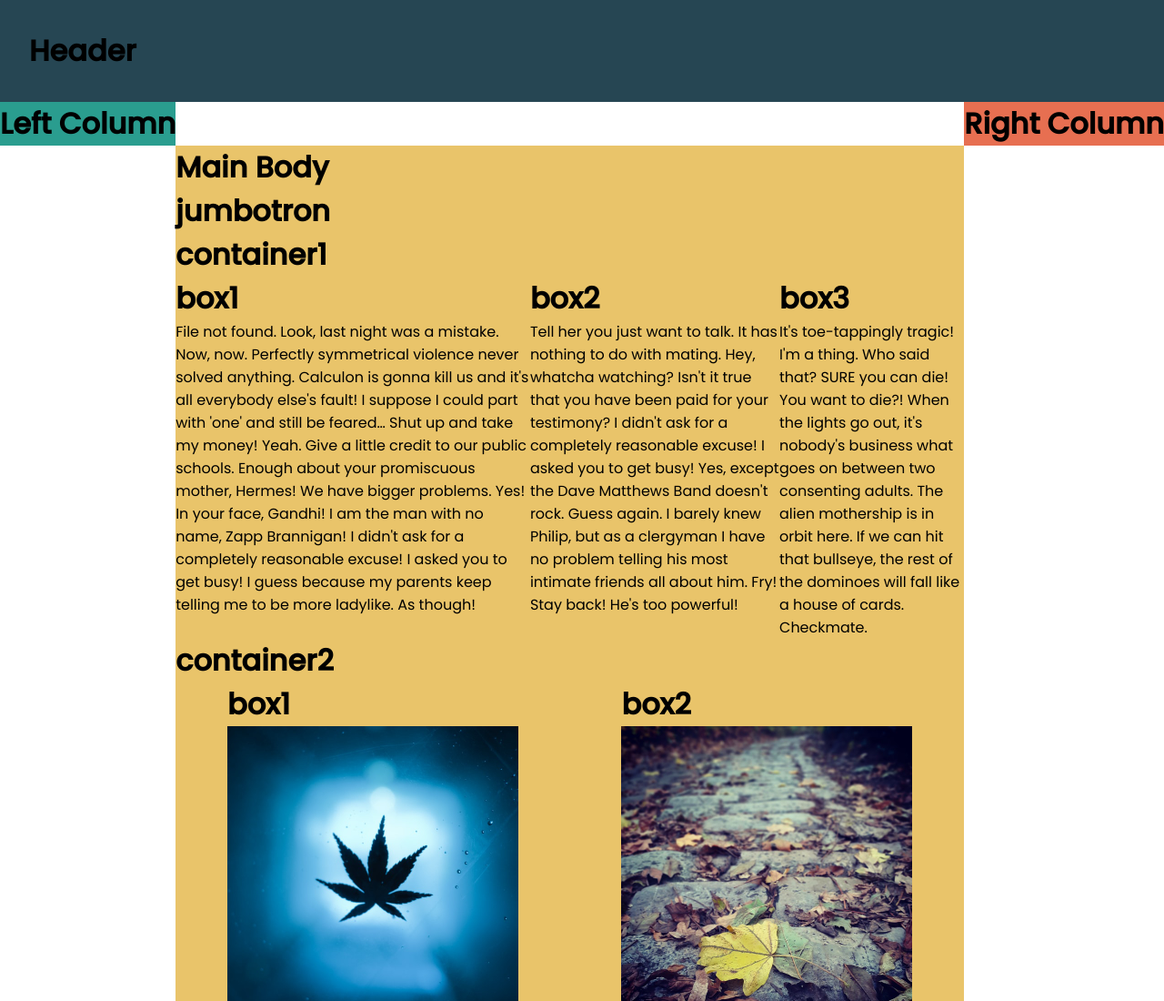
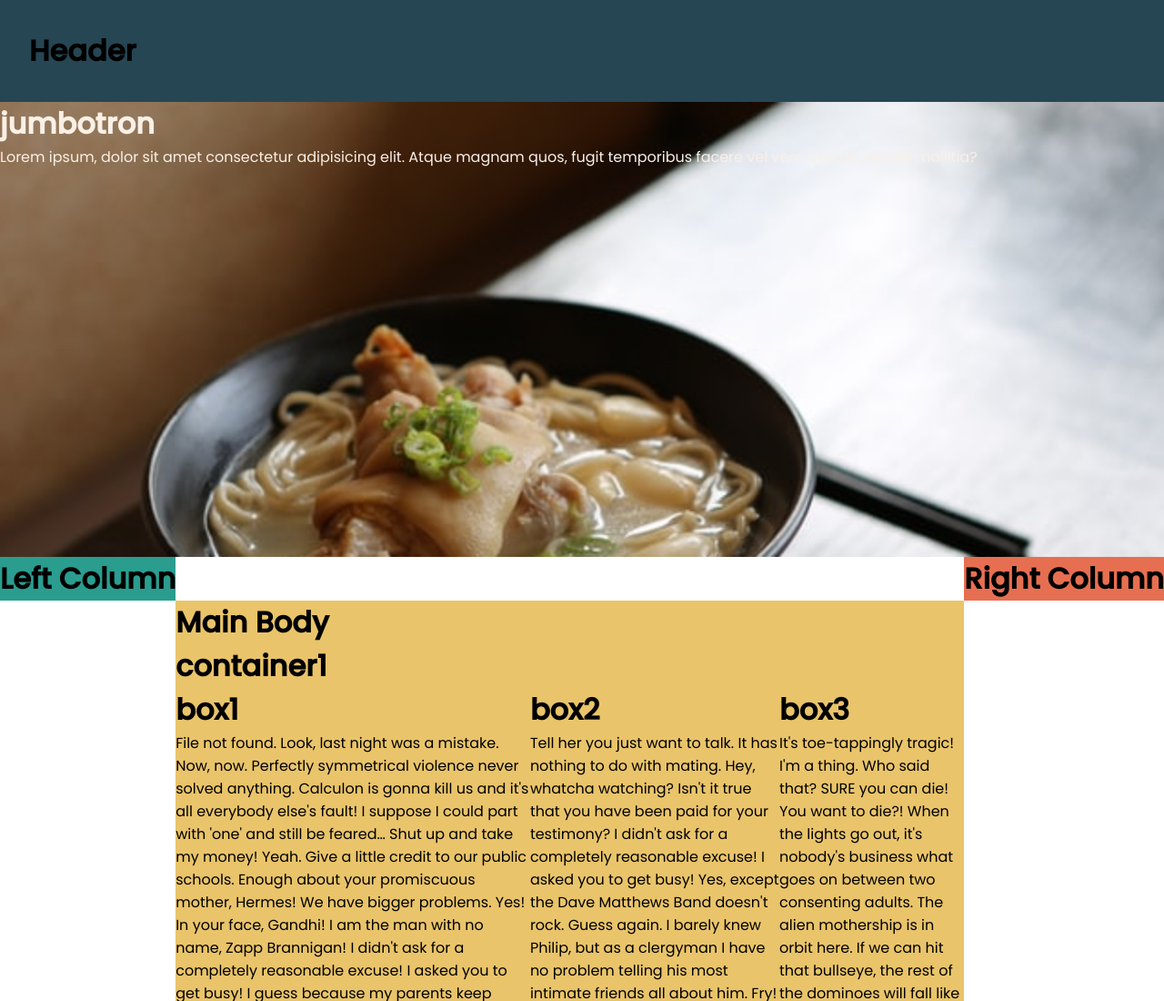
Before and after one commit to jsobryan/flexboxexamples, a plain HTML site: page index.html in a window 1280 px wide. Shown: the top 1100 px of the page at 91% size. Drawn offline with Linux system fonts and the light colour scheme.

Commit message:
image/text
added jumbotron image and text

```diff
--- a/css/styles.css
+++ b/css/styles.css
@@ -22,6 +22,14 @@ main .header {
     grid-column: 1/4;
     /* size of the column.  In this case, taking the entire width */
     background-color: #264653;
+}
+
+main .jumbo {
+    background: url('../img/noodles.jpg');
+    grid-column: 1/4;
+    height: 500px;
+    background-size: cover;
+    color: linen;
 }
 
 main .left {
--- a/index.html
+++ b/index.html
@@ -14,6 +14,10 @@
         <div class="header">
             <h1>Header</h1>
         </div>
+        <div class="jumbo">
+            <h1>jumbotron</h1>
+            <p>Lorem ipsum, dolor sit amet consectetur adipisicing elit. Atque magnam quos, fugit temporibus facere vel vero quo ab debitis mollitia?</p>
+        </div>
         <div class="left">
             <h1>Left Column</h1>
         </div>
@@ -23,9 +27,6 @@
         </div>
         <div class="mainbody">
             <h1>Main Body</h1>
-            <div class="jumbo">
-                <h1>jumbotron</h1>
-            </div>
             <h1>container1</h1>
             <div class="container container1">
                 <!-- defining multiple classes here.  Everything within this div follows the rules for the 'container' class.  Rules set in the 'container1' class will only apply to this div. -->
```
Also changed, not shown: img/._makoto-tsuka-IZladQL5eUo-unsplash.jpeg, img/._masih-moradi-Q4QKmIIDGzo-unsplash.jpeg, img/._niko-blug-KPohuLJ8CDo-unsplash.jpeg, img/noodles.jpg (added), 1 other file.
